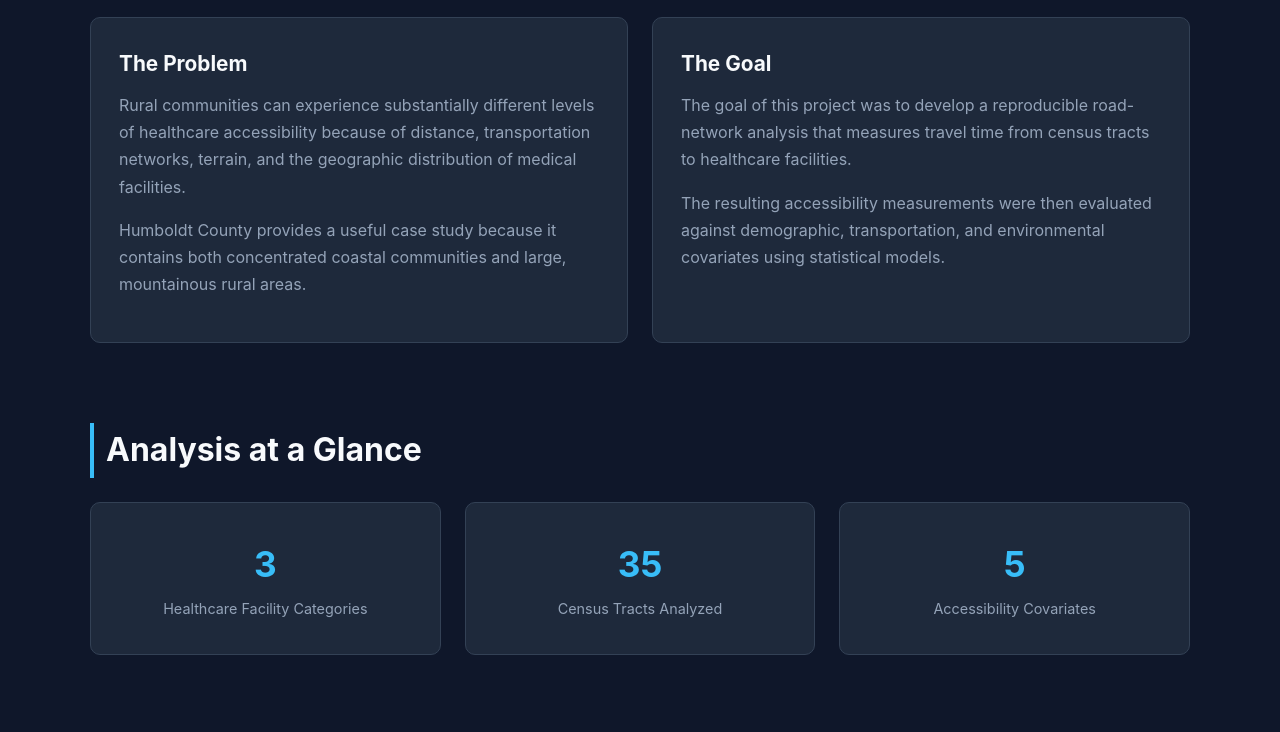
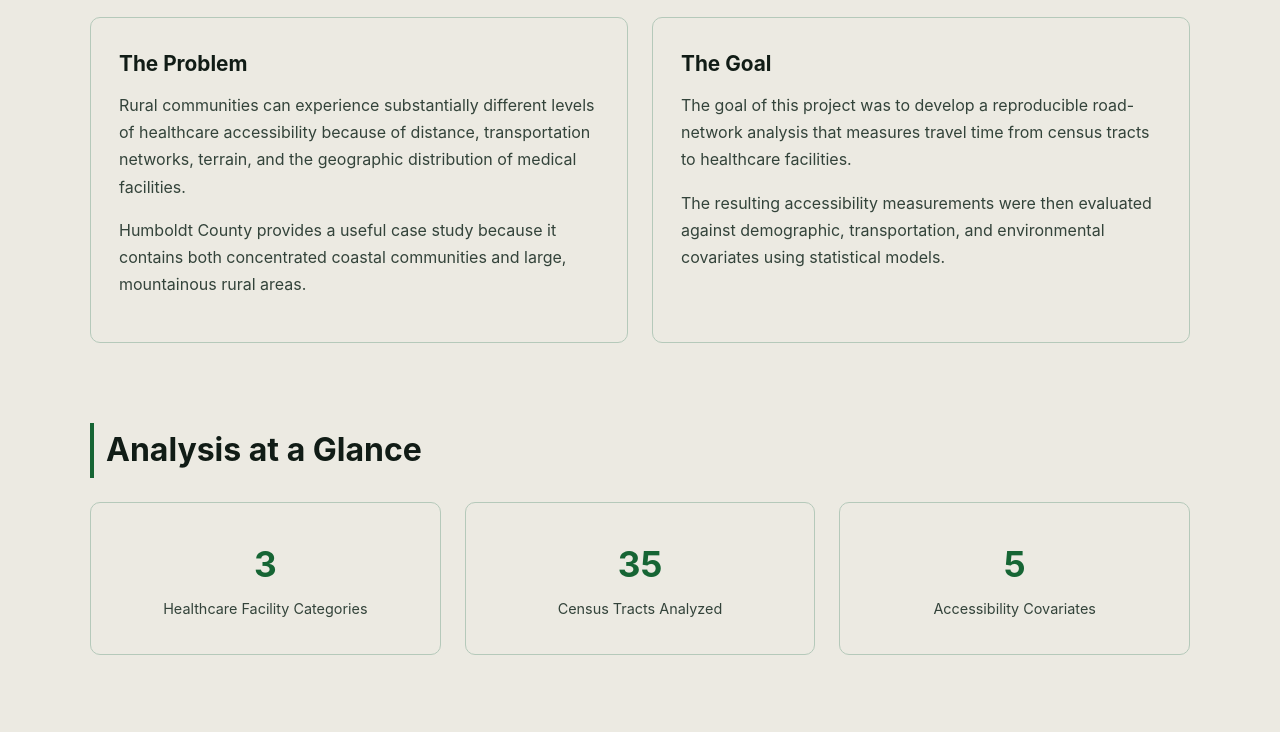
Before and after one commit to juliannelson747-beep/ForPortfolio, a plain HTML site: page projects/healthcare-accessibility.html in a window 1280 px wide. Shown: the part 628-1360 px from the top of the page. Drawn offline with Linux system fonts and the light colour scheme.

Commit message:
Change color theme in healthcare-accessibility.html
Updated CSS variables for a new color scheme.

```diff
--- a/projects/healthcare-accessibility.html
+++ b/projects/healthcare-accessibility.html
@@ -12,16 +12,17 @@
        Global Theme
     ========================= */
 
-    :root {
-      --bg-color: #0f172a;
-      --card-bg: #1e293b;
-      --text-main: #f8fafc;
-      --text-muted: #94a3b8;
-      --accent: #38bdf8;
-      --accent-hover: #0284c7;
-      --border: #334155;
-      --success: #4ade80;
-    }
+   :root {
+  --bg-color: #eceae2;       /* warm off-white */
+  --surface: #f8f7f2;        /* cards: slightly lighter than the page */
+  --text-main: #111c16;      /* ~17:1 on white */
+  --text-muted: #33433a;     /* ~10:1 on white */
+  --accent: #166534;         /* ~7:1 on white; white text on it ~7:1 */
+  --accent-hover: #14532d;
+  --accent-light: #bbf7d0;   /* used only on dark green header */
+  --header-bg: #14532d;
+  --border: #b5c9ba;
+}
 
     * {
       box-sizing: border-box;
```
